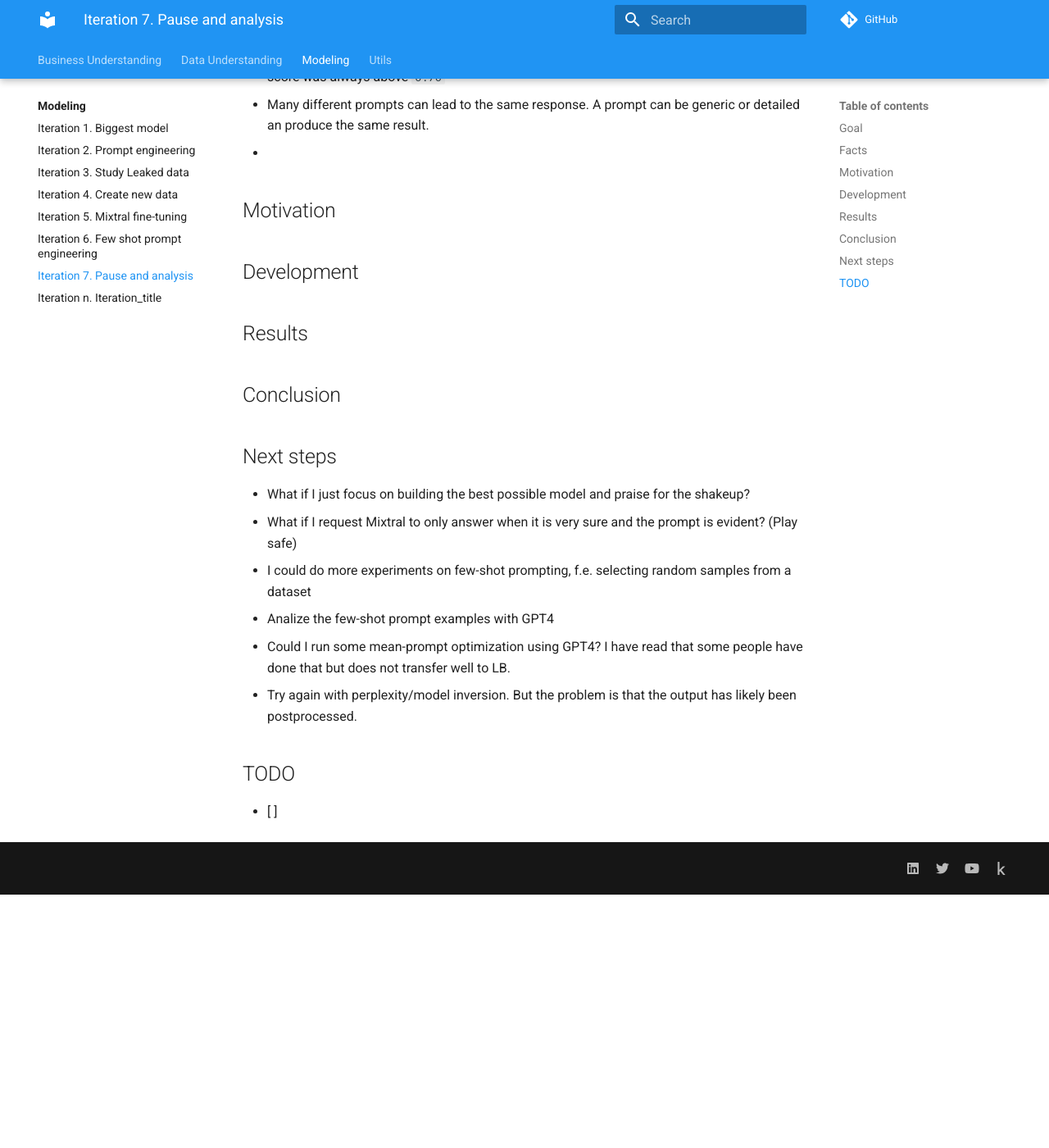
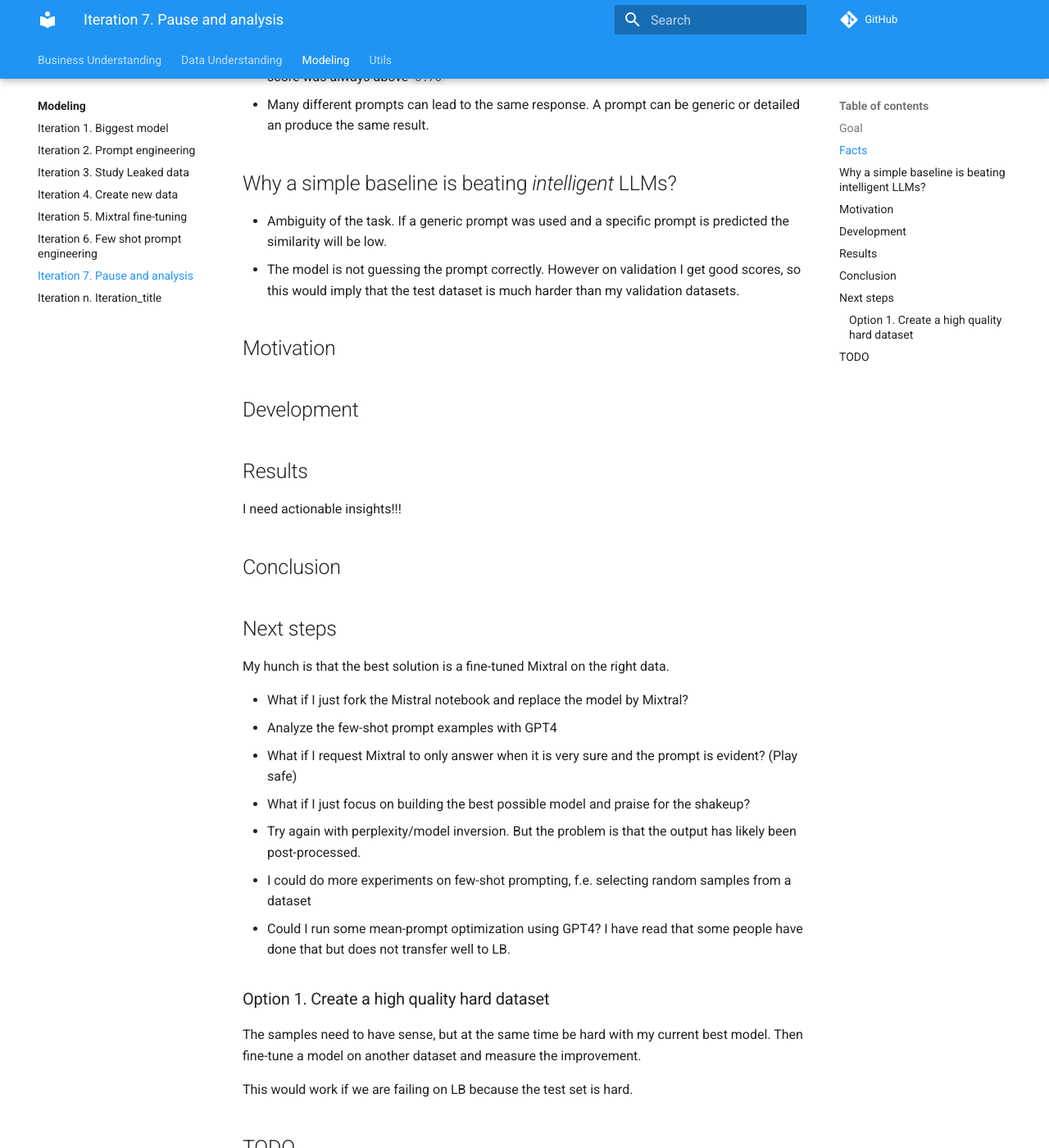
Before and after one commit to ironbar/prompt_recovery, an MkDocs documentation site: the page built from docs/modeling/Iteration_07_pause_and_analysis.md, in a window 1280 px wide and 1400 px high, scrolled down 1098 px. Shown: the whole window at 82% size. Built offline with MkDocs 1.6.1 and Material for MkDocs 9.7.7, drawn with Linux system fonts in a browser that asks for light colours; comment, search, counter and statistics services are not loaded; before the commit the page ends 2189 px from its top, so only the background shows below that.

Commit message:
thoughts about the challenge

```diff
--- a/docs/modeling/Iteration_07_pause_and_analysis.md
+++ b/docs/modeling/Iteration_07_pause_and_analysis.md
@@ -26,7 +26,12 @@ analyze all the work done and think of ways to advance in the challenge.
   reveals the given prompt in the response.
 - When evaluating prompt variations created by GPT4 that preserved the original meaning the score was always above `0.70`
 - Many different prompts can lead to the same response. A prompt can be generic or detailed an produce the same result.
--
+
+## Why a simple baseline is beating _intelligent_ LLMs?
+
+- Ambiguity of the task. If a generic prompt was used and a specific prompt is predicted the similarity will be low.
+- The model is not guessing the prompt correctly. However on validation I get good scores, so this would
+  imply that the test dataset is much harder than my validation datasets.
 
 ## Motivation
 
@@ -34,16 +39,28 @@ analyze all the work done and think of ways to advance in the challenge.
 
 ## Results
 
+I need actionable insights!!!
+
 ## Conclusion
 
 ## Next steps
 
+My hunch is that the best solution is a fine-tuned Mixtral on the right data.
+
+- What if I just fork the Mistral notebook and replace the model by Mixtral?
+- Analyze the few-shot prompt examples with GPT4
+- What if I request Mixtral to only answer when it is very sure and the prompt is evident? (Play safe)
 - What if I just focus on building the best possible model and praise for the shakeup?
-- What if I request Mixtral to only answer when it is very sure and the prompt is evident? (Play safe)
+- Try again with perplexity/model inversion. But the problem is that the output has likely been post-processed.
 - I could do more experiments on few-shot prompting, f.e. selecting random samples from a dataset
-- Analize the few-shot prompt examples with GPT4
 - Could I run some mean-prompt optimization using GPT4? I have read that some people have done that but does not transfer well to LB.
-- Try again with perplexity/model inversion. But the problem is that the output has likely been postprocessed.
+
+### Option 1. Create a high quality hard dataset
+
+The samples need to have sense, but at the same time be hard with my current best model.
+Then fine-tune a model on another dataset and measure the improvement.
+
+This would work if we are failing on LB because the test set is hard.
 
 ## TODO
 
```
